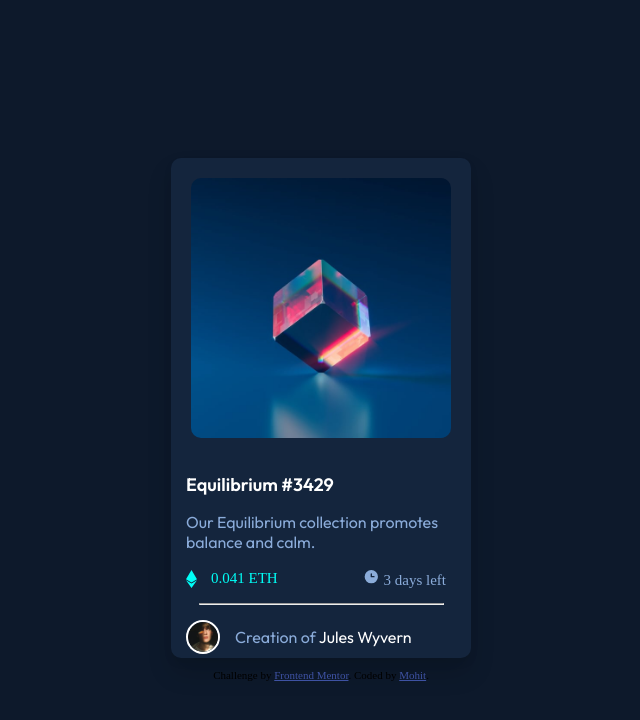
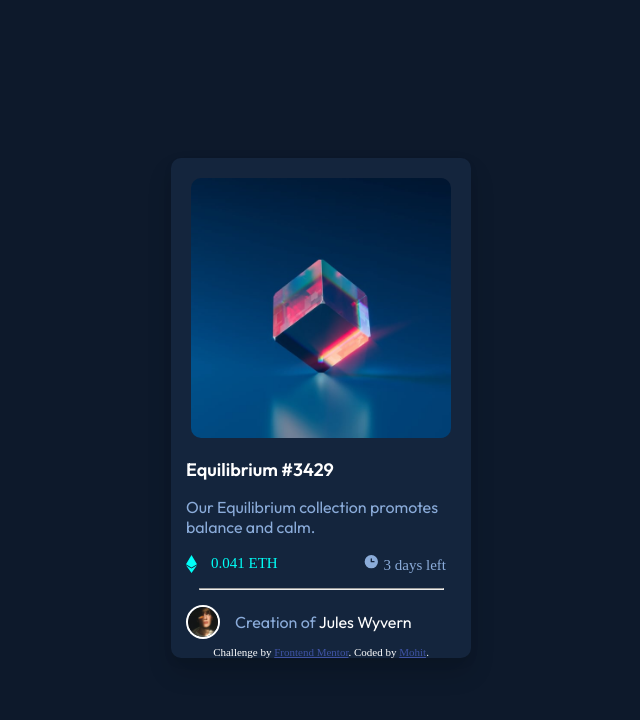
Before and after one commit to mister-mohit/NFT-card, a plain HTML site: page index.html in a window 1280 px wide. Shown: the whole page, without its empty margins (319-959 px from the left). Drawn offline with Linux system fonts and the light colour scheme.

Commit message:
Update style.css

```diff
--- a/style.css
+++ b/style.css
@@ -9,6 +9,7 @@ body{
     justify-content: center;
     align-items: center;
     overflow: hidden;
+    gap: 20px;
 }
 
 .container{
@@ -19,7 +20,6 @@ body{
     flex-direction: column;
     background-color:hsla(216, 50%, 16%);
     box-shadow: rgba(0, 0, 0, 0.15) 0px 15px 25px, rgba(0, 0, 0, 0.05) 0px 5px 10px;
-    gap: 15px;
 }
 .image-container{
     margin: 20px;
@@ -86,5 +86,5 @@ body{
     font-family:'Outfit', sans-serif;
 }
 
-.attribution { font-size: 11px; text-align: center; }
+.attribution { font-size: 11px; text-align: center; color:hsla(0, 0%, 100%); }
 .attribution a { color: hsl(228, 45%, 44%); }
```
